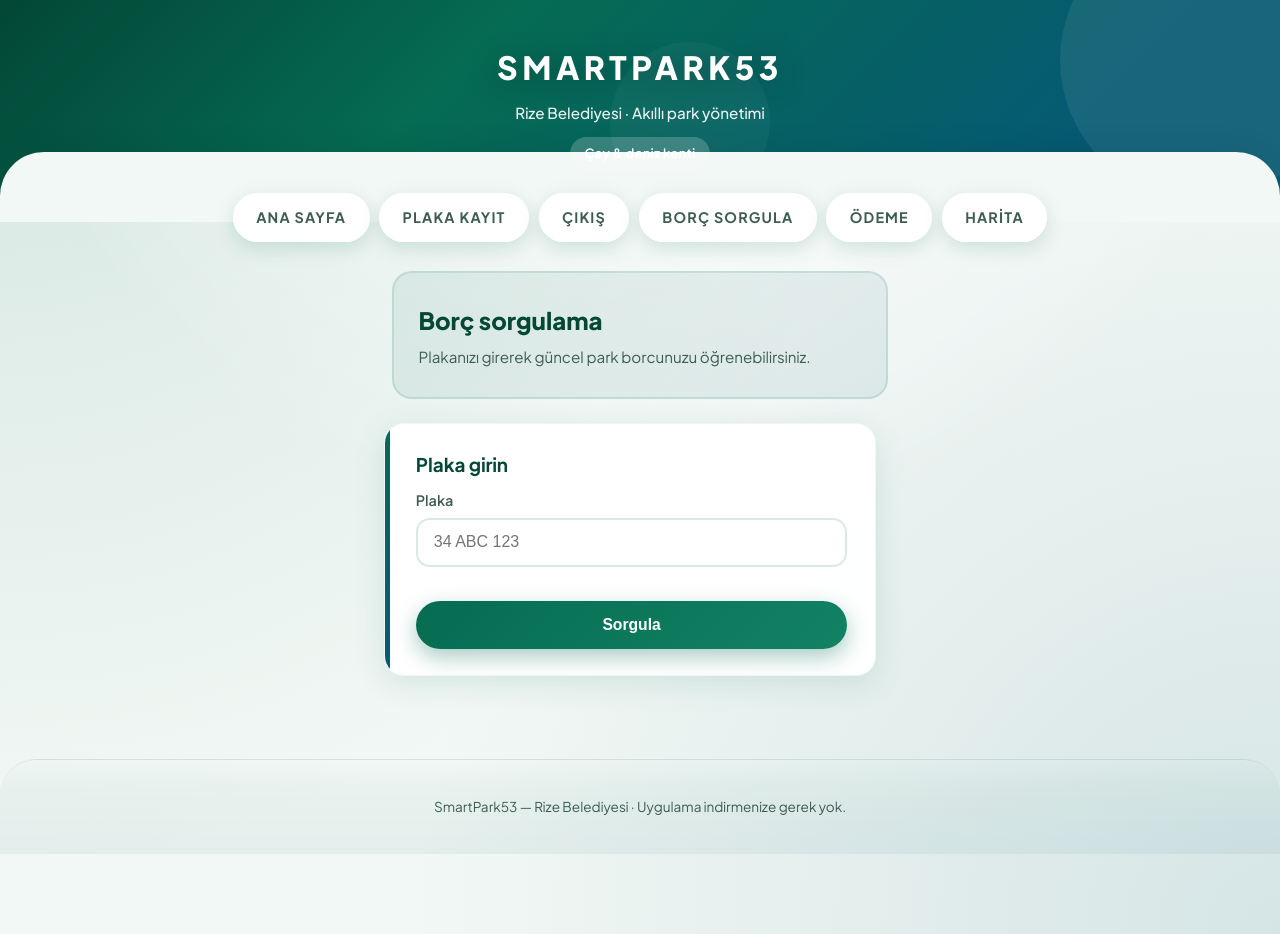
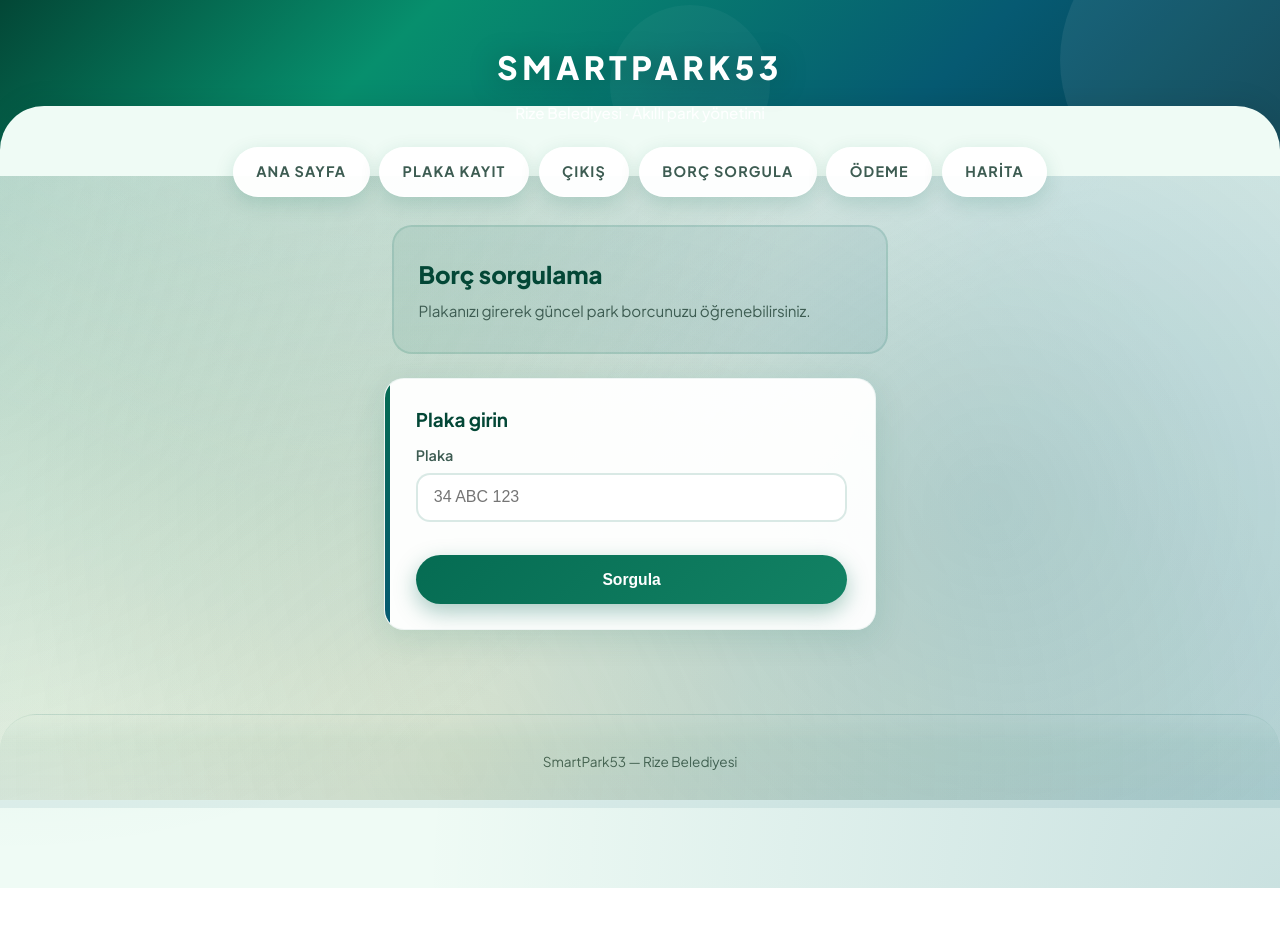
Before and after one commit to gokcehaymana/SmartPark53--NextGen-Mobility, a Flask app: page /borc in a window 1280 px wide. After the commit the page ends 888 px from the top, so only its background shows below. Run offline with Flask 3, Linux system fonts and the light colour scheme; parts of the project's set-up code (start-up, migrations or seed data) failed here and were passed over; some libraries are stand-ins or nearby versions.

Commit message:
Refresh UI background and header; simplify footer
- Make the background more vibrant with animated gradients
- Update the hero gradient styling
- Remove the “Tea & sea city” badge and the “no app needed” footer text

```diff
--- a/templates/base.html
+++ b/templates/base.html
@@ -21,7 +21,7 @@
             --rize-sea-dark: #043d4d;
             --rize-tea: #1a8f6e;
             --gold: #c9a227;
-            --bg: #f2f8f5;
+            --bg: #effbf5;
             --surface: #ffffff;
             --surface-soft: #e8f5f0;
             --text: #0d281c;
@@ -37,8 +37,8 @@
         body {
             font-family: 'Plus Jakarta Sans', system-ui, sans-serif;
             background:
-                radial-gradient(circle at 0% 0%, rgba(5, 107, 82, 0.12) 0%, transparent 55%),
-                radial-gradient(circle at 100% 100%, rgba(6, 90, 114, 0.12) 0%, transparent 55%),
+                radial-gradient(circle at 0% 0%, rgba(5, 107, 82, 0.16) 0%, transparent 55%),
+                radial-gradient(circle at 100% 100%, rgba(6, 90, 114, 0.16) 0%, transparent 55%),
                 var(--bg);
             color: var(--text);
             margin: 0;
@@ -51,7 +51,14 @@
             content: '';
             position: fixed;
             inset: 0;
-            background: radial-gradient(circle at 50% -10%, rgba(255,255,255,0.8) 0%, transparent 60%);
+            background-image:
+                radial-gradient(circle at 18% 22%, rgba(5, 107, 82, 0.22) 0%, transparent 58%),
+                radial-gradient(circle at 82% 72%, rgba(6, 90, 114, 0.22) 0%, transparent 58%),
+                radial-gradient(circle at 52% 95%, rgba(201, 162, 39, 0.14) 0%, transparent 60%),
+                radial-gradient(circle at 50% -10%, rgba(255,255,255,0.85) 0%, transparent 60%);
+            background-size: 140% 140%;
+            background-position: 0% 0%;
+            animation: bgShift 16s ease-in-out infinite;
             pointer-events: none;
             z-index: 0;
         }
@@ -63,8 +70,13 @@
             pointer-events: none;
             z-index: 0;
         }
+        @keyframes bgShift {
+            0% { background-position: 0% 0%; }
+            50% { background-position: 100% 100%; }
+            100% { background-position: 0% 0%; }
+        }
         .hero {
-            background: linear-gradient(135deg, var(--rize-green-dark) 0%, var(--rize-green) 35%, var(--rize-sea) 80%);
+            background: linear-gradient(135deg, var(--rize-green-dark) 0%, var(--rize-green-light) 30%, var(--rize-sea) 70%, var(--rize-sea-dark) 100%);
             padding: 2.6rem 1.5rem 3.2rem;
             text-align: center;
             position: relative;
@@ -273,7 +285,7 @@
             padding: 2.25rem 1rem;
             color: var(--text-muted);
             font-size: 0.85rem;
-            background: linear-gradient(180deg, transparent 0%, rgba(5, 107, 82, 0.04) 30%, rgba(6, 90, 114, 0.06) 100%);
+            background: linear-gradient(180deg, transparent 0%, rgba(5, 107, 82, 0.06) 30%, rgba(6, 90, 114, 0.08) 100%);
             border-radius: 36px 36px 0 0;
             margin-top: 2rem;
             border-top: 1px solid rgba(5, 107, 82, 0.08);
@@ -296,7 +308,6 @@
         <a href="{{ url_for('index') }}" class="hero-inner">
             <h1>SmartPark53</h1>
             <span class="tagline">Rize Belediyesi · Akıllı park yönetimi</span>
-            <span class="badge">Çay &amp; deniz kenti</span>
         </a>
     </header>
     <nav class="nav-bar">
@@ -317,7 +328,7 @@
         {% endwith %}
         {% block content %}{% endblock %}
     </main>
-    <footer>SmartPark53 — Rize Belediyesi · Uygulama indirmenize gerek yok.</footer>
+    <footer>SmartPark53 — Rize Belediyesi</footer>
     {% block script %}{% endblock %}
 </body>
 </html>
```
